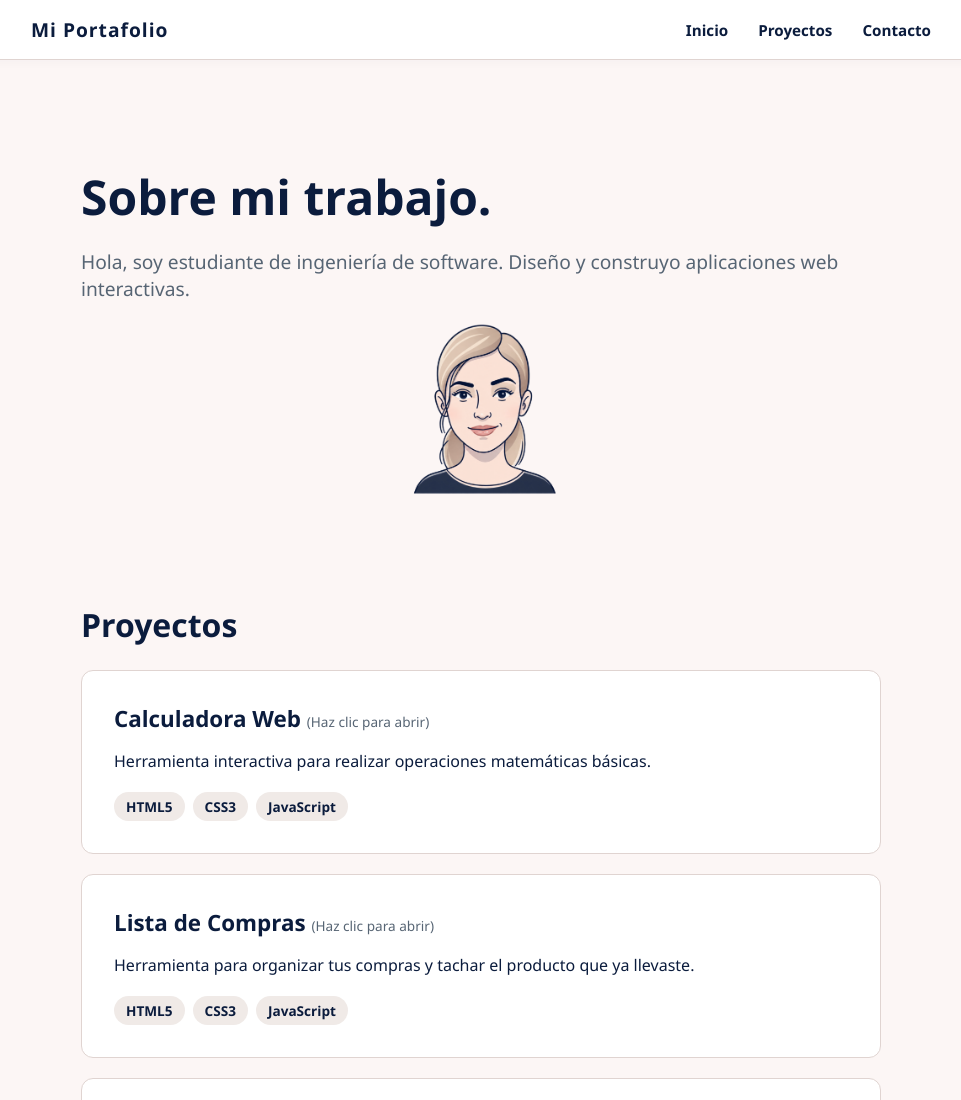
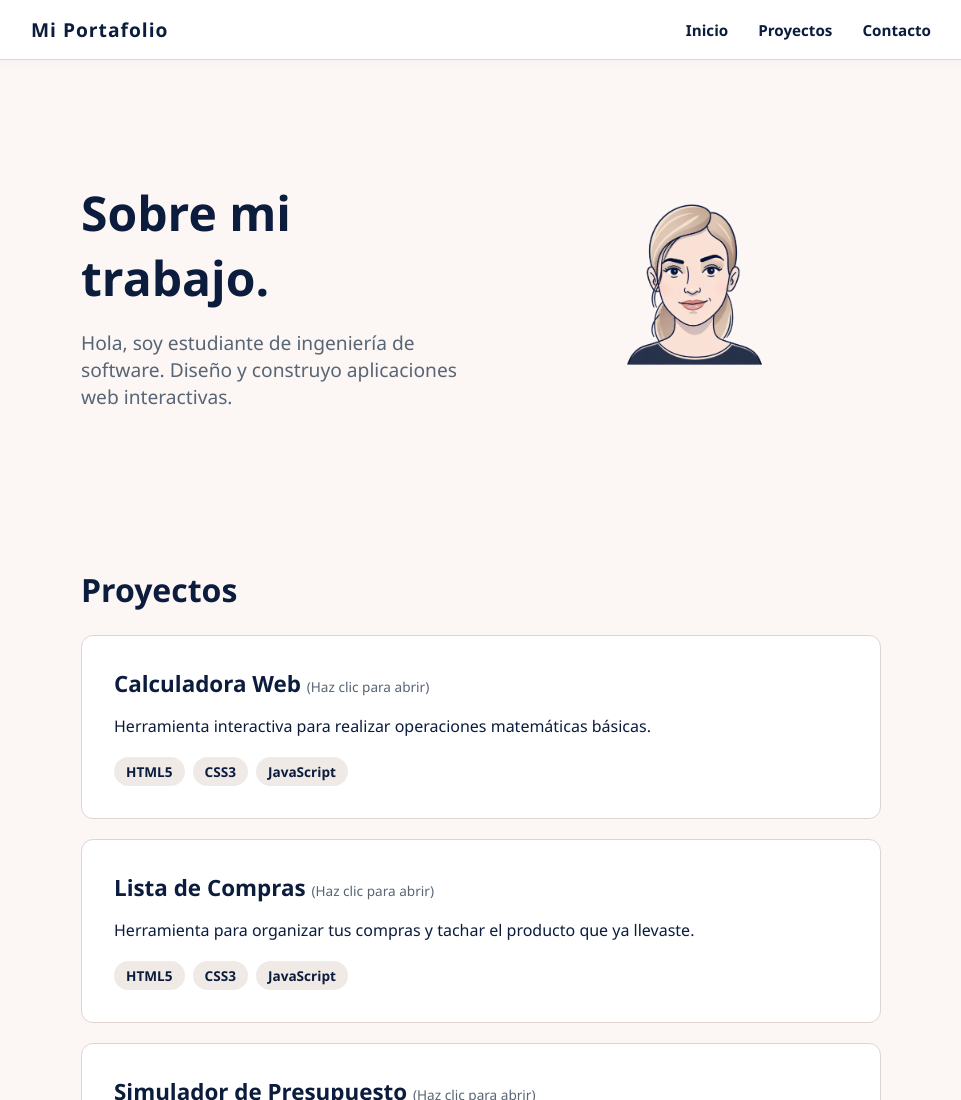
Before and after one commit to dhayannaortega/MI-PORTAFOLIO, a plain HTML site: page index.html in a window 1280 px wide. Shown: the top 1100 px of the page, without its empty margins (159-1120 px from the left). Drawn offline with Linux system fonts and the light colour scheme.

Commit message:
Add hero section styles to styles.css
Added styles for hero section, text, and image.

```diff
--- a/styles.css
+++ b/styles.css
@@ -256,3 +256,21 @@ footer {
   display: block;
   margin: 20px auto;
 }
+.hero-section {
+    display: flex;
+    align-items: center;
+    justify-content: space-between;
+    gap: 40px;
+    padding: 2rem 0;
+}
+
+.hero-text {
+    flex: 1;
+    text-align: left;
+}
+
+.hero-image {
+    flex: 1;
+    display: flex;
+    justify-content: center;
+}
```
